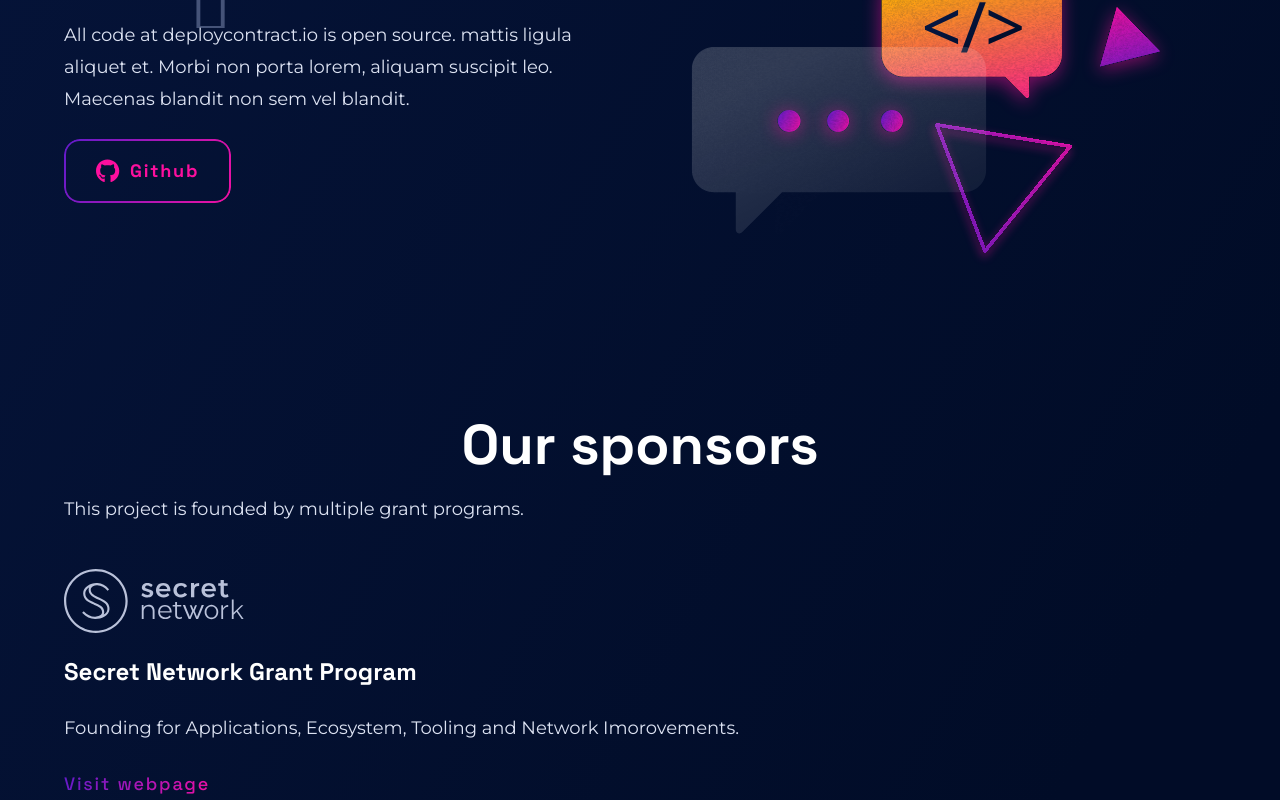
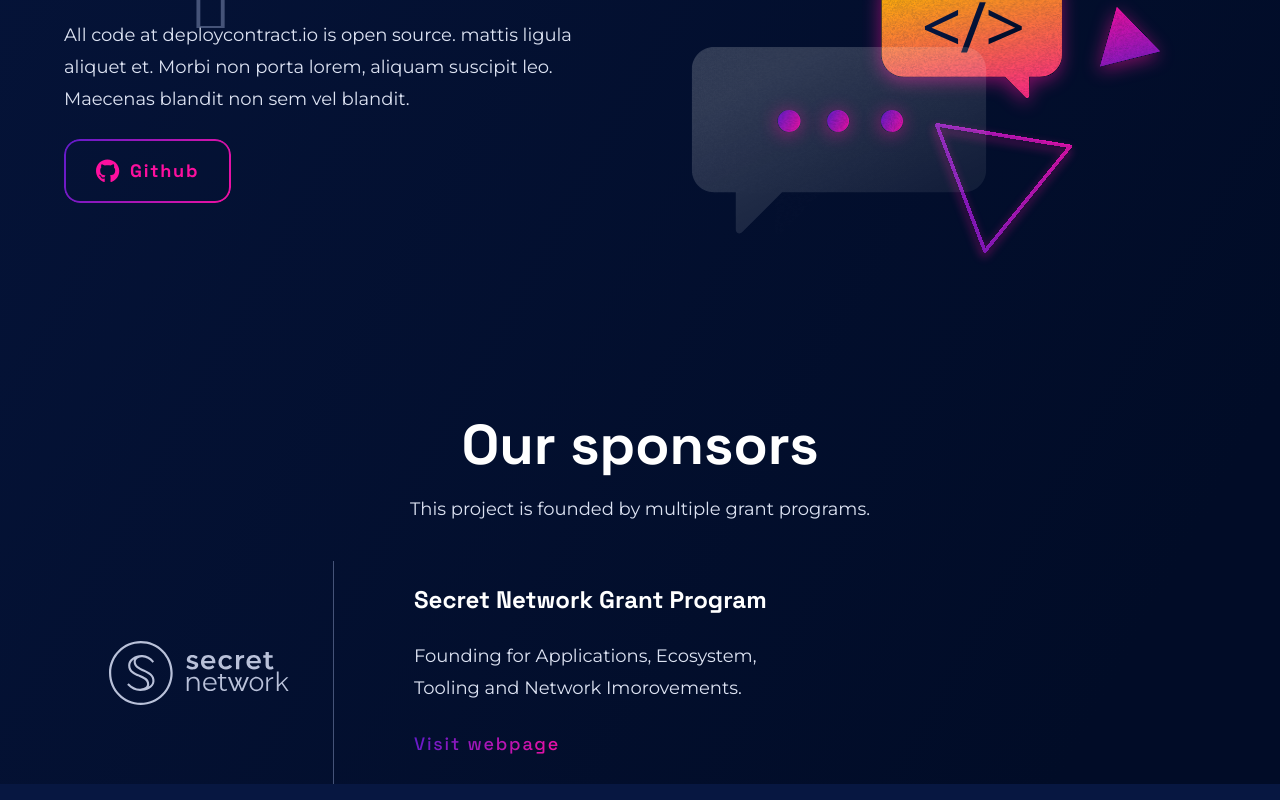
Before and after one commit to atomiklabs/deploycontracts.io, a Next.js app: page / in a window 1280 px wide. Shown: the part 2950-3750 px from the top of the page. Built offline with nearby package versions, Linux system fonts and the light colour scheme.

Commit message:
add tablet screens

```diff
--- a/components/OurSponsors.tsx
+++ b/components/OurSponsors.tsx
@@ -6,16 +6,18 @@
   return (
     <section className=' mt-20'>
       <GridContainer>
-        <div className='col-span-full flex flex-col gap-y-4'>
+        <div className='col-span-full flex flex-col gap-y-4 items-center md:mb-9'>
           <H2>
             <h2 className='text-center'>Our sponsors</h2>
           </H2>
           <div className='text-gray-100 tracking-[-0.002rem]'>This project is founded by multiple grant programs.</div>
         </div>
-        <div className='col-span-full flex flex-col gap-y-6 mt-11 items-start'>
+        <div className='col-span-full md:col-span-3 flex flex-col gap-y-6 mt-11 md:mt-0 md:items-center md:justify-center md:border-r-[1px] md:border-[#455378]'>
           <div>
             <img src='/assets/secret-network.svg' alt='secret network logo' />
           </div>
+        </div>
+        <div className='col-span-full md:col-start-4 md:col-span-5 flex flex-col items-start gap-y-6 mt-6 md:mt-0 md:py-6 md:pl-14'>
           <div className='text-lg text-white font-space-grotesk font-bold'>Secret Network Grant Program</div>
           <div className='text-gray-100 tracking-[-0.002rem]'>
             Founding for Applications, Ecosystem, Tooling and Network Imorovements.
```
